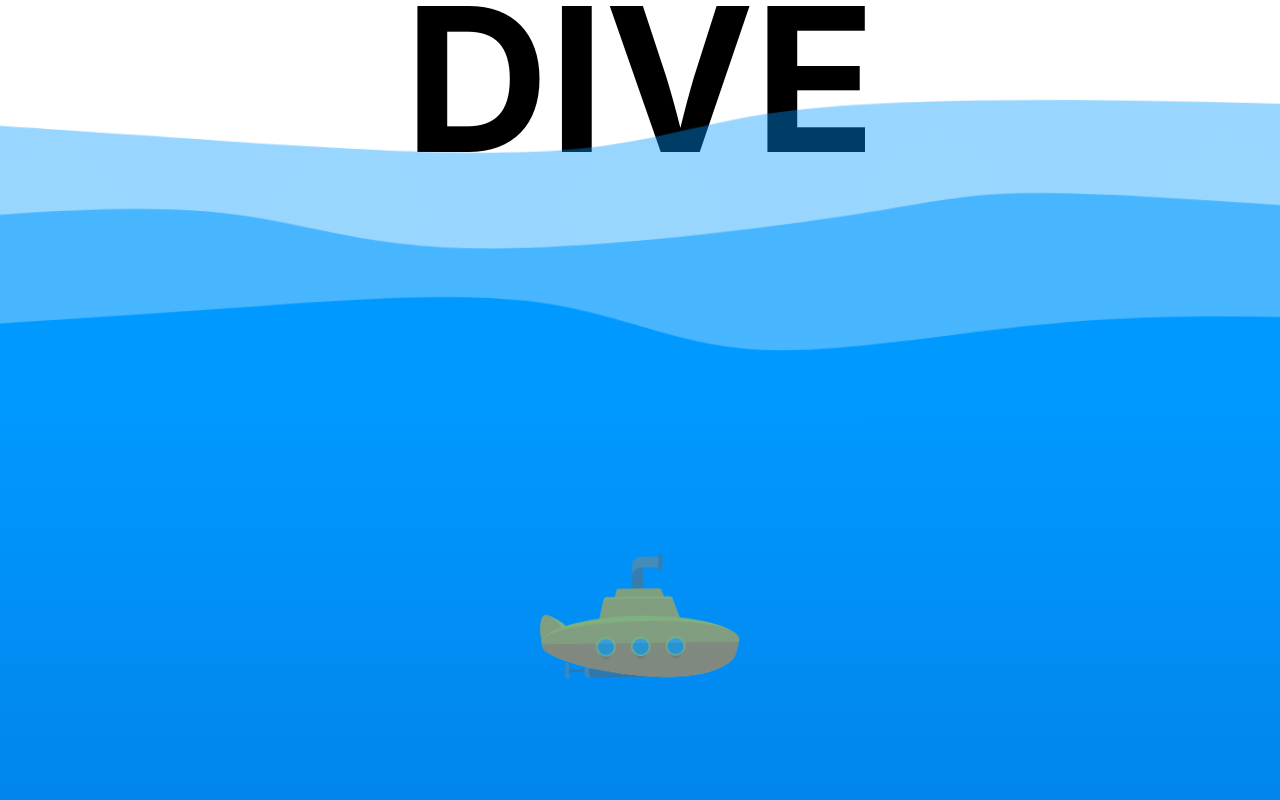
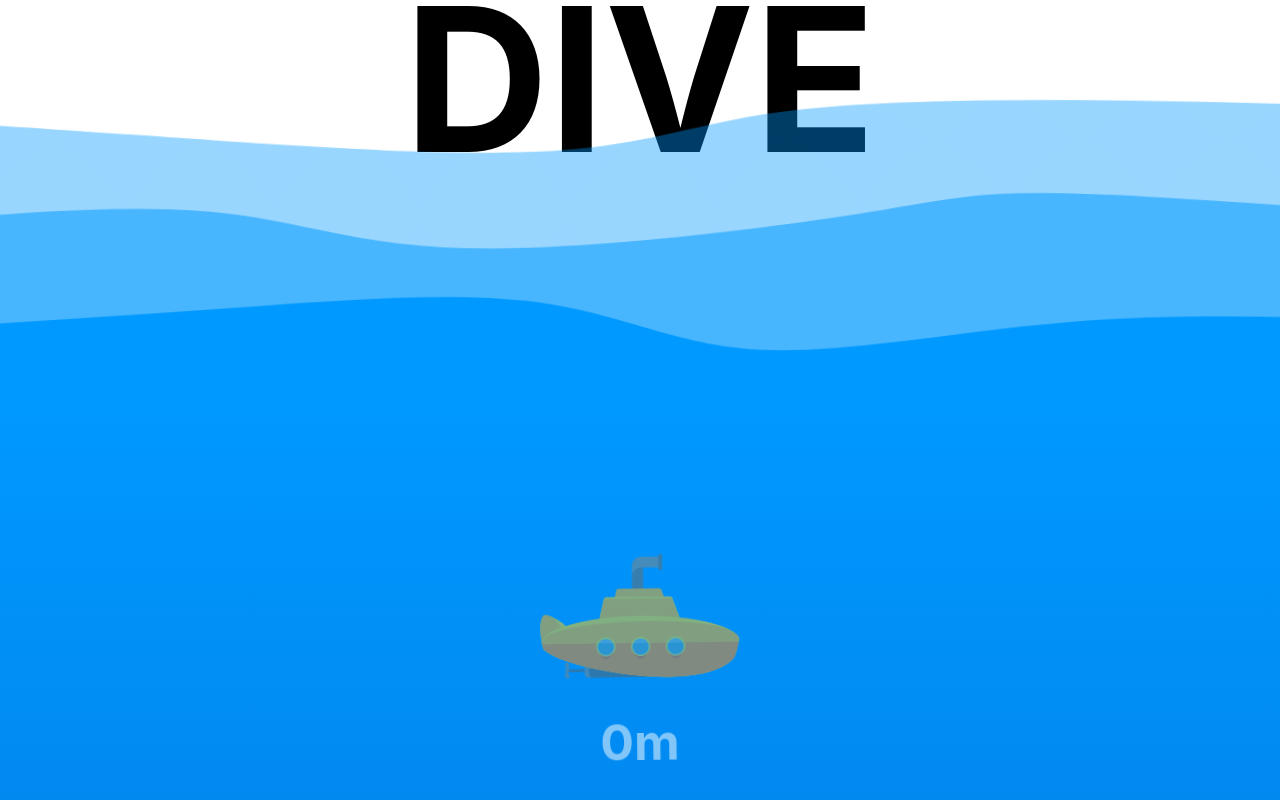
Before and after one commit to ClearlyyConfused/deep_dive, a React (Create React App) app: page / in a window 1280 px wide. Shown: the part 294-1094 px from the top of the page. Built offline with nearby package versions, Linux system fonts and the light colour scheme.

Commit message:
Add depth meter under submarine

```diff
--- a/src/Pages/Background/Background.css
+++ b/src/Pages/Background/Background.css
@@ -1 +1 @@
-.background{position:absolute;width:100%;z-index:-1;height:10000px}.background .title-container{position:absolute;height:700px;width:100%}.background .title-container .title{top:10px;position:sticky}.background .title-container h1{margin:0;font-size:200px;text-align:center}@media(max-width: 550px){.background .title-container h1{font-size:35vw}}@media(max-width: 550px){.background .title-container{height:690px}}.background .waves{padding-top:300px;margin-bottom:-15px;overflow:hidden;display:flex;justify-content:center}.background .waves img{min-width:1600px;animation:waves 3.5s ease-in-out forwards infinite}.background .water{padding-top:300px;height:9200px;background:#09f;background:linear-gradient(180deg, rgb(0, 153, 255) 0%, rgb(9, 9, 121) 30%, rgb(2, 0, 36) 90%, rgb(0, 0, 0) 100%)}@keyframes waves{0%{min-width:1500px;transform:rotate(1deg)}50%{transform:rotate(-1deg);min-width:1550px}100%{transform:rotate(1deg);min-width:1500px}}
+.background{position:absolute;width:100%;z-index:-1;height:12500px}.background .title-container{position:absolute;height:700px;width:100%}.background .title-container .title{top:10px;position:sticky}.background .title-container h1{margin:0;font-size:200px;text-align:center}@media(max-width: 550px){.background .title-container h1{font-size:35vw}}@media(max-width: 550px){.background .title-container{height:690px}}.background .waves{padding-top:300px;margin-bottom:-15px;overflow:hidden;display:flex;justify-content:center}.background .waves img{min-width:1600px;animation:waves 3.5s ease-in-out forwards infinite}.background .water{padding-top:300px;height:11700px;background:#09f;background:linear-gradient(180deg, rgb(0, 153, 255) 0%, rgb(9, 9, 121) 30%, rgb(2, 0, 36) 90%, rgb(0, 0, 0) 100%)}@keyframes waves{0%{min-width:1500px;transform:rotate(1deg)}50%{transform:rotate(-1deg);min-width:1550px}100%{transform:rotate(1deg);min-width:1500px}}
--- a/src/Pages/Background/Background.scss
+++ b/src/Pages/Background/Background.scss
@@ -2,7 +2,7 @@
 	position: absolute;
 	width: 100%;
 	z-index: -1;
-	height: 10000px; // determines overall height
+	height: 12500px; // determines overall height
 
 	.title-container {
 		position: absolute;
@@ -40,7 +40,7 @@
 
 	.water {
 		padding-top: 300px; // distance from top
-		height: 9200px;
+		height: 11700px; // have a little less than overall height
 		background: rgb(0, 153, 255);
 		background: linear-gradient(
 			180deg,
--- a/src/Pages/Foreground/Foreground.css
+++ b/src/Pages/Foreground/Foreground.css
@@ -1 +1 @@
-.foreground{height:10000px;overflow-x:clip}.foreground .submarine-container{display:flex;justify-content:center;height:100%}.foreground .submarine-container .submarine{margin-top:800px;height:200px;width:auto;top:0px;position:sticky;opacity:.5;animation:sway 3.5s ease-in-out forwards infinite;background-color:none;padding:10px;border-radius:100px;box-shadow:0px 0px 0px 0px #fff}@keyframes sway{0%{transform:rotate(2deg)}50%{transform:rotate(-2deg)}100%{transform:rotate(2deg)}}
+.foreground{height:12500px;overflow-x:clip}.foreground .submarine-container{display:flex;justify-content:center;height:100%;width:100%}.foreground .submarine-container .submarine{margin-top:800px;height:200px;width:auto;top:100px;position:sticky;opacity:.5;animation:sway 3.5s ease-in-out forwards infinite;background-color:none;padding:10px;border-radius:100px;box-shadow:0px 0px 0px 0px #fff}.foreground .submarine-container .text-container{position:sticky;top:280px;margin-top:-60px}.foreground .submarine-container .text-container h2{color:#fff;opacity:.5;font-size:50px;animation:sway 3.5s ease-in-out forwards infinite;text-align:center}@keyframes sway{0%{transform:rotate(2deg)}50%{transform:rotate(-2deg)}100%{transform:rotate(2deg)}}
--- a/src/Pages/Foreground/Foreground.js
+++ b/src/Pages/Foreground/Foreground.js
@@ -3,27 +3,32 @@ import './Foreground.css';
 import { useEffect, useState } from 'react';
 
 function Foreground() {
-	const [xCord, setXCord] = useState(0);
-	const [deg, setDeg] = useState(0);
+	const [xCord, setXCord] = useState(0); // for horizontal submarine movement
+	const [deg, setDeg] = useState(0); // for rotation when submarine turns
+	const [depth, setDepth] = useState(0);
 
 	useEffect(() => {
+		var sub = document.getElementsByClassName('submarine');
+		// for submarine movement based on key pressed
 		const movement = function (event) {
+			setDepth(sub[0].offsetTop - 750);
+			console.log(sub[0].offsetTop - 750);
 			if (event.key === 'ArrowLeft') {
 				setXCord(xCord - 7.5);
 				if (deg < 180) {
-					setDeg(deg + 10);
+					setDeg(deg + 12);
 				}
 			}
 			if (event.key === 'ArrowRight') {
 				setXCord(xCord + 7.5);
 				if (deg > 0) {
-					setDeg(deg - 10);
+					setDeg(deg - 12);
 				}
 			}
 		};
 
+		// calls movement whenever key is pressed
 		document.addEventListener('keydown', movement, true);
-
 		return () => {
 			document.removeEventListener('keydown', movement, true);
 		};
@@ -31,13 +36,25 @@ function Foreground() {
 
 	return (
 		<div className="foreground">
+			{/* submarine container moves horizontally and rotates */}
 			<div
 				className="submarine-container"
 				style={{
 					transform: 'translateX(' + xCord + 'px) rotate3d(0, 1, 0,' + deg + 'deg)',
 				}}
 			>
-				<img className="submarine" src={submarine} alt="submarine" />
+				<div>
+					{/* actual submarine image */}
+					<img className="submarine" src={submarine} alt="submarine" />
+					<div
+						className="text-container"
+						style={{
+							transform: 'rotate3d(0, 1, 0,' + -deg + 'deg)',
+						}}
+					>
+						<h2>{depth}m</h2>
+					</div>
+				</div>
 			</div>
 		</div>
 	);
--- a/src/Pages/Foreground/Foreground.scss
+++ b/src/Pages/Foreground/Foreground.scss
@@ -1,17 +1,18 @@
 .foreground {
-	height: 10000px;
+	height: 12500px;
 	overflow-x: clip;
 
 	.submarine-container {
 		display: flex;
 		justify-content: center;
 		height: 100%;
+		width: 100%;
 
 		.submarine {
 			margin-top: 800px;
 			height: 200px;
 			width: auto;
-			top: 0px;
+			top: 100px;
 			position: sticky;
 			opacity: 0.5; // 0.5 to 0.1 at lower depths
 			animation: sway 3.5s ease-in-out forwards infinite;
@@ -19,6 +20,20 @@
 			padding: 10px;
 			border-radius: 100px;
 			box-shadow: 0px 0px 0px 0px white; // 0px to 0px 0px 50px 60px at lower depths
+		}
+
+		.text-container {
+			position: sticky;
+			top: 280px;
+			margin-top: -60px;
+
+			h2 {
+				color: white;
+				opacity: 0.5;
+				font-size: 50px;
+				animation: sway 3.5s ease-in-out forwards infinite;
+				text-align: center;
+			}
 		}
 	}
 
```
